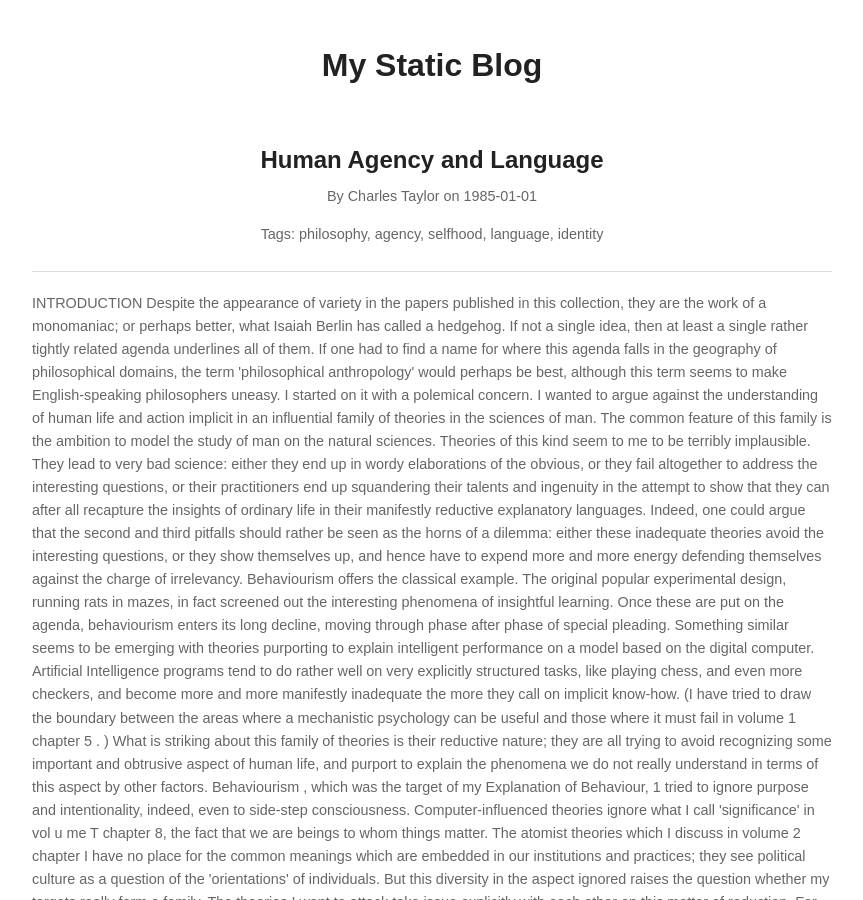
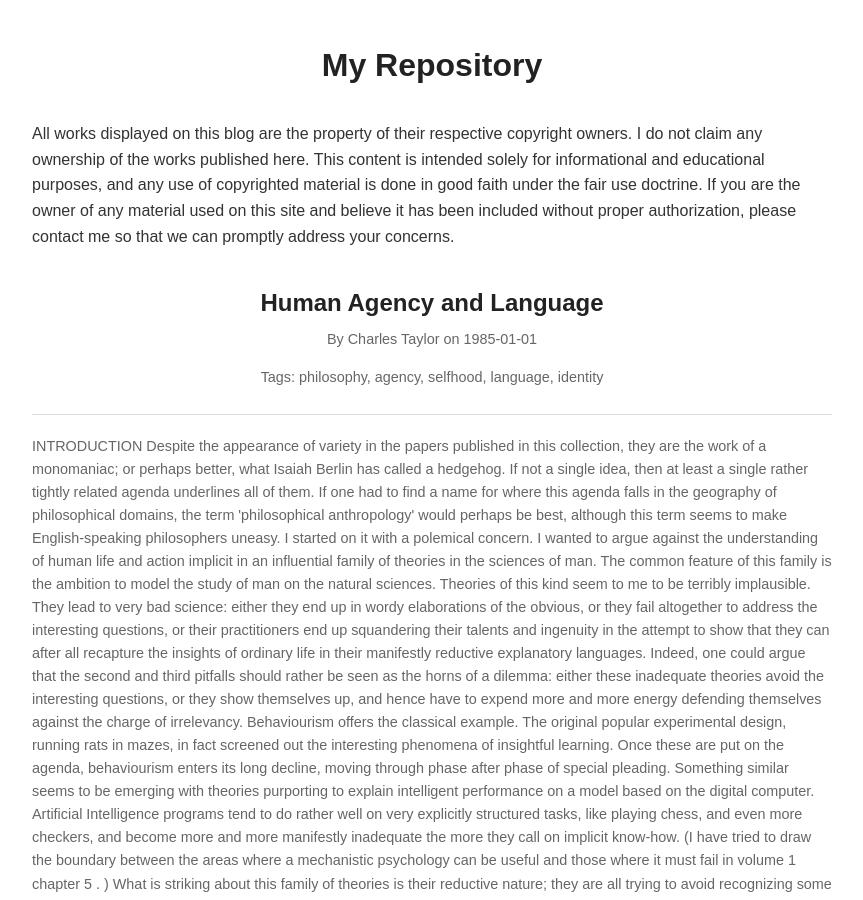
Before and after one commit to BoBomar95/TestBlog, a Jekyll site: the page index.html, which Jekyll copies as it is, in a window 1280 px wide and 900 px high. Shown: the whole window, without its empty margins (208-1071 px from the left). Built offline with Jekyll 4.4.1, drawn with Linux system fonts in a browser that asks for light colours.

Commit message:
Update index.html

```diff
--- a/index.html
+++ b/index.html
@@ -8,12 +8,20 @@
 </head>
 <body>
     <header>
-        <h1>My Static Blog</h1>
+        <h1>My Repository</h1>
     </header>
     <main>
         <!-- Blog Posts -->
         <!-- Each blog post is inserted here in reverse chronological order -->
 
+  </header>
+
+  <!-- Disclaimer Section -->
+  <section class="disclaimer">
+    <p>
+      All works displayed on this blog are the property of their respective copyright owners. I do not claim any ownership of the works published here. This content is intended solely for informational and educational purposes, and any use of copyrighted material is done in good faith under the fair use doctrine. If you are the owner of any material used on this site and believe it has been included without proper authorization, please contact me so that we can promptly address your concerns.
+    </p>
+  </section>
 
 <article>
     <header>
```
